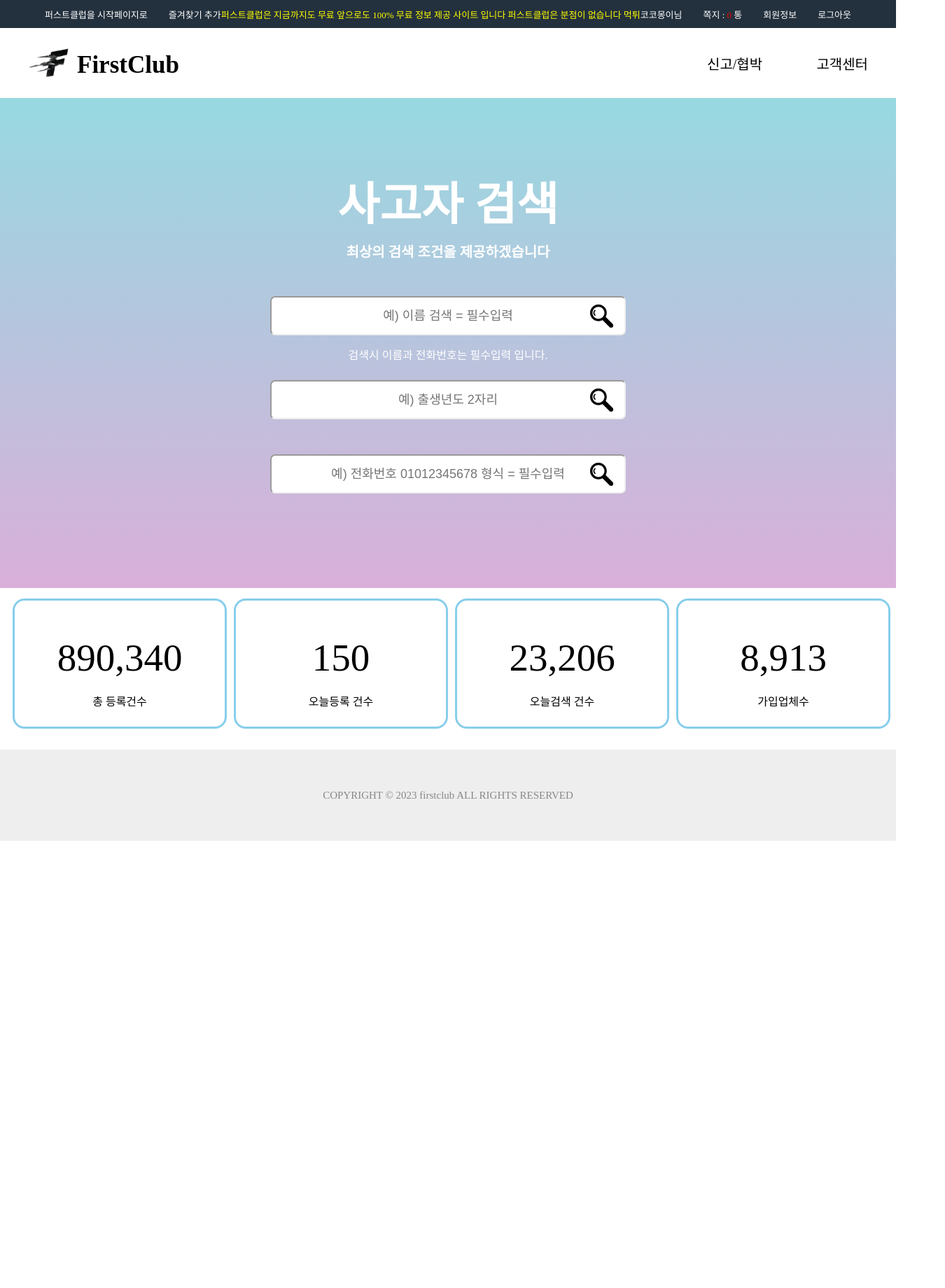
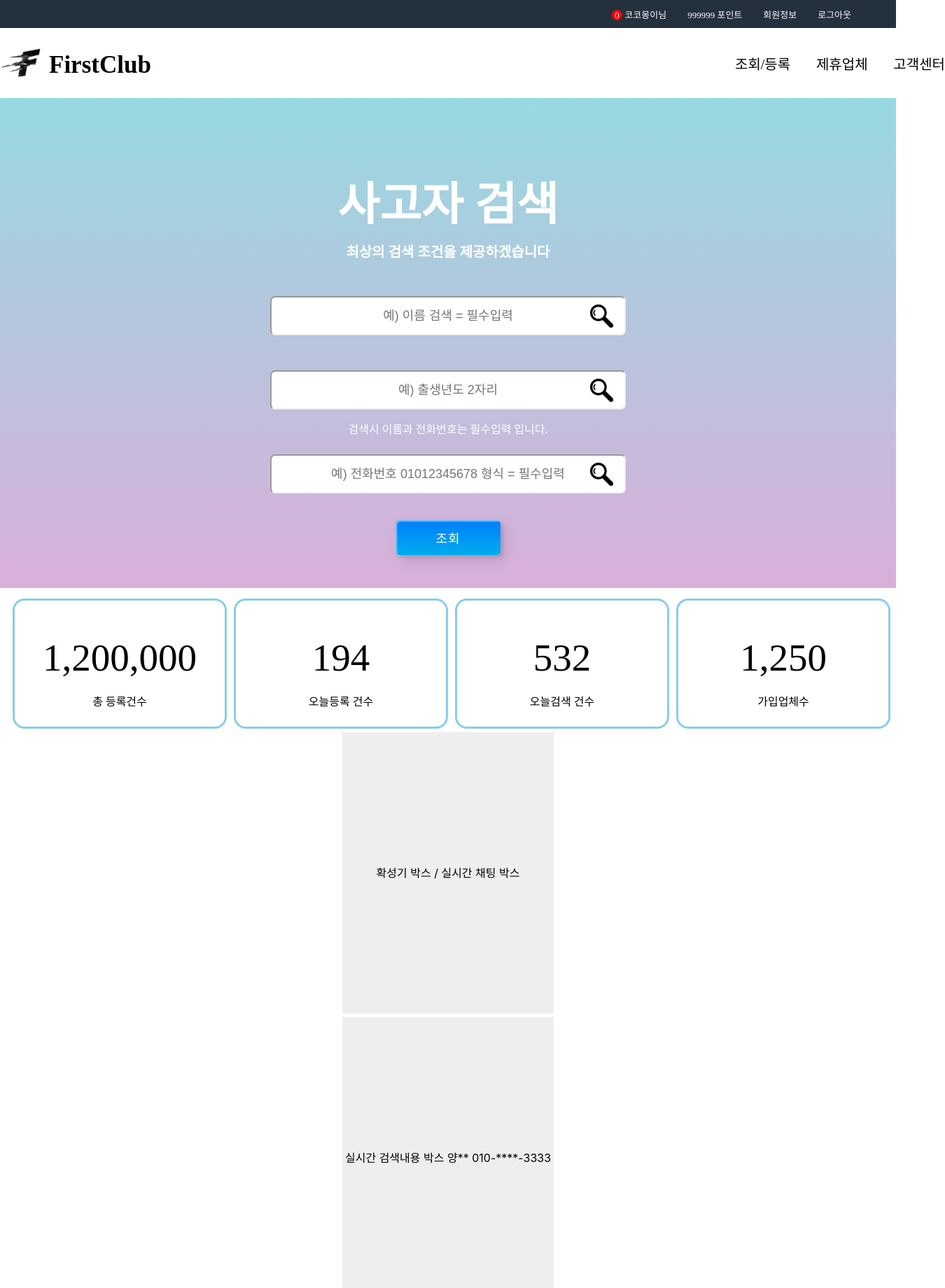
Before and after one commit to june33333/ilsan_react, a React (Create React App) app: page /index in a window 1280 px wide. Shown: the top 1840 px of the page at 70% size, 1350 px wide, since content can reach past the window. Before the commit the page ends 1201 px from the top, so only its background shows below. Built offline with nearby package versions, Linux system fonts and the light colour scheme; a web font is replaced by a local one.

Commit message:
피그마 수정 및 레이아웃

```diff
--- a/src/page/Index.jsx
+++ b/src/page/Index.jsx
@@ -3,39 +3,25 @@ import { Link } from "react-router-dom";
 import styled from "styled-components";
 
 let note = 0;
+let point = 999999;
 
-let total = "890,340";
-let today = "150";
-let todayser = "23,206";
-let company = "8,913";
+let total = "1,200,000";
+let today = Math.floor(Math.random() * 101) + 100;
+let todayser = Math.floor(Math.random() * 1000) + 1;
+let company = "1,250";
 
 const Intro = () => {
   return (
     <IntroInfo>
-      <IntroUl>
-        <HomeLi>
-          <LinkIntro to="#">퍼스트클럽을 시작페이지로</LinkIntro>
-        </HomeLi>
-        <IntroLi>
-          <LinkIntro to="#">즐겨찾기 추가</LinkIntro>
-        </IntroLi>
-      </IntroUl>
-      <YellowUl>
-        <IntroLi>
-          <YellowLinkIntro to="#">
-            퍼스트클럽은 지금까지도 무료 앞으로도 100% 무료 정보 제공 사이트
-            입니다 퍼스트클럽은 분점이 없습니다 먹튀
-          </YellowLinkIntro>
-        </IntroLi>
-      </YellowUl>
+      <IntroUl></IntroUl>
       <UserUl>
         <UserLi>
-          <LinkIntro to="#">코코몽이님</LinkIntro>
+          <LinkIntro to="#">
+            <IntroSpan>{note}</IntroSpan> 코코몽이님
+          </LinkIntro>
         </UserLi>
         <UserLi>
-          <LinkIntro to="#">
-            쪽지 : <IntroSpan>{note}</IntroSpan> 통
-          </LinkIntro>
+          <LinkIntro to="#">{point} 포인트</LinkIntro>
         </UserLi>
         <UserLi>
           <LinkIntro to="#">회원정보</LinkIntro>
@@ -62,7 +48,10 @@ const Header = () => {
       <TelUl></TelUl>
       <CenterUl>
         <li>
-          <Link to="#">신고/협박</Link>
+          <Link to="#">조회/등록</Link>
+        </li>
+        <li>
+          <Link to="#">제휴업체</Link>
         </li>
         <li>
           <Link to="#">고객센터</Link>
@@ -78,12 +67,13 @@ const Section = () => {
       <MainH1>사고자 검색</MainH1>
       <MainH3>최상의 검색 조건을 제공하겠습니다</MainH3>
       <MainInput type="text" placeholder="예) 이름 검색 = 필수입력"></MainInput>
+      <MainInput type="text" placeholder="예) 출생년도 2자리"></MainInput>
       <MainP>검색시 이름과 전화번호는 필수입력 입니다.</MainP>
-      <MainInput type="text" placeholder="예) 출생년도 2자리"></MainInput>
       <MainInput
         type="text"
         placeholder="예) 전화번호 01012345678 형식 = 필수입력"
       ></MainInput>
+      <CheckButton>조회</CheckButton>
     </SectionMain>
   );
 };
@@ -121,6 +111,18 @@ const Total = () => {
   );
 };
 
+const Check = () => {
+  return (
+    <CheckForm>
+      <Chet>
+        <ChetBox>확성기 박스 / 실시간 채팅 박스</ChetBox>
+        <DetailBox>실시간 검색내용 박스 양** 010-****-3333</DetailBox>
+      </Chet>
+      <Regis></Regis>
+    </CheckForm>
+  );
+};
+
 const Footer = () => {
   return (
     <FooterForm>
@@ -136,6 +138,7 @@ const Index = () => {
       <Header />
       <Section />
       <Total />
+      <Check />
       <Footer />
     </>
   );
@@ -154,21 +157,10 @@ const LinkIntro = styled.a`
   font-size: 13px;
 `;
 
-const YellowLinkIntro = styled.a`
-  color: Yellow;
-  font-size: 13px;
-`;
-
 const IntroUl = styled.ul`
   display: inline-flex;
   align-items: center;
   padding-left: 5%;
-  white-space: nowrap;
-  text-overflow: ellipsis;
-`;
-const YellowUl = styled.ul`
-  display: inline-flex;
-  align-items: center;
   white-space: nowrap;
   text-overflow: ellipsis;
 `;
@@ -193,12 +185,18 @@ const OutLi = styled.li``;
 
 const IntroLi = styled.li``;
 
-const IntroSpan = styled.span`
-  color: red;
+const IntroSpan = styled.div`
+  display: inline-block;
+  width: 15px;
+  height: 15px;
+  background: red;
+  text-align: center;
+  border-radius: 15px;
+  color: #fff;
 `;
 
 const HeaderNav = styled.div`
-  width: 1200px;
+  width: 1350px;
   height: 100px;
   margin: 0 auto;
   display: flex;
@@ -225,7 +223,7 @@ const TelUl = styled.ul`
   align-items: center;
 `;
 const CenterUl = styled.ul`
-  width: 230px;
+  width: 300px;
   justify-content: space-between;
   display: inline-flex;
   align-items: center;
@@ -264,6 +262,25 @@ const MainInput = styled.input`
   background-position-x: 455px;
   background-position-y: center;
 `;
+const CheckButton = styled.button`
+  margin-top: 38px;
+  width: 150px;
+  height: 50px;
+  text-align: center;
+  color: #fff;
+  cursor: pointer;
+  border: 0px;
+  letter-spacing: 1px;
+  font-size: 18px;
+  border-radius: 5px;
+  background: linear-gradient(
+    0deg,
+    rgba(0, 172, 238, 1) 0%,
+    rgba(2, 126, 251, 1) 100%
+  );
+  box-shadow: inset 2px 2px 2px 0px rgba(255, 255, 255, 0.5),
+    7px 7px 20px 0px rgba(0, 0, 0, 0.1), 4px 4px 5px 0px rgba(0, 0, 0, 0.1);
+`;
 const MainP = styled.p`
   color: #fff;
   margin-top: 15px;
@@ -295,7 +312,34 @@ const ValueLi = styled.li`
 const ValueLink = styled.a`
   font-size: 55px;
 `;
-
+const CheckForm = styled.div`
+  display: flex;
+`;
+const Chet = styled.div`
+  width: 1350px;
+  height: auto;
+`;
+const ChetBox = styled.div`
+  width: 300px;
+  border: 1px solid #eee;
+  height: 400px;
+  margin: 0 auto;
+  margin-top: 5px;
+  text-align: center;
+  background: #eee;
+  line-height: 400px;
+`;
+const DetailBox = styled.div`
+  width: 300px;
+  border: 1px solid #eee;
+  height: 400px;
+  margin: 0 auto;
+  margin-top: 5px;
+  text-align: center;
+  background: #eee;
+  line-height: 400px;
+`;
+const Regis = styled.div``;
 const FooterForm = styled.div`
   align-items: center;
   margin-top: 30px;
```
